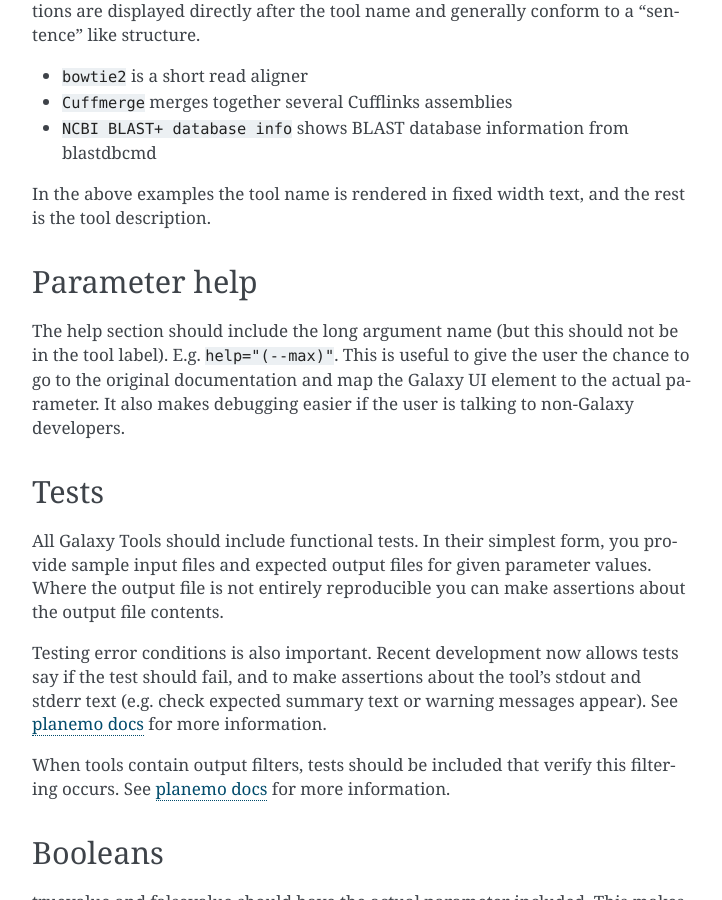
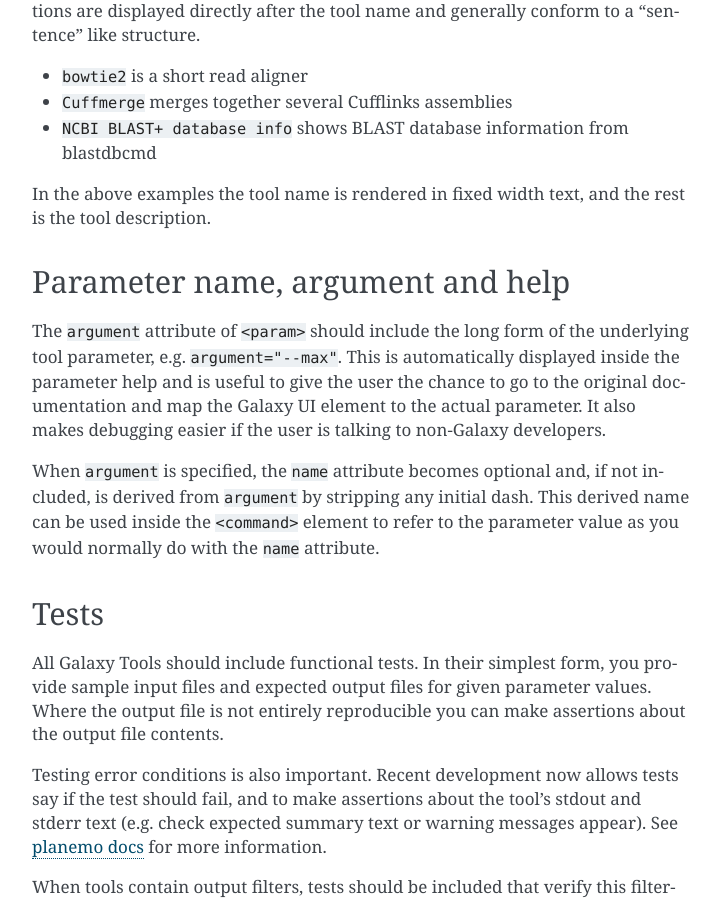
Before and after one commit to galaxy-iuc/standards, a Sphinx documentation site: the page built from docs/best_practices/tool_xml.rst, in a window 1280 px wide and 900 px high, scrolled down 1382 px. Shown: the whole window, without its empty margins (388-1110 px from the left). Built offline with Sphinx 7.4.7, drawn with Linux system fonts in a browser that asks for light colours; some of the changed text lies outside the part shown.

Commit message:
Use `argument` to specify underlying tool parameter
Explain that `name` becomes optional when `argument` is specified.

```diff
--- a/docs/best_practices/tool_xml.rst
+++ b/docs/best_practices/tool_xml.rst
@@ -72,14 +72,20 @@ a "sentence" like structure.
 In the above examples the tool name is rendered in fixed width text, and the
 rest is the tool description.
 
-Parameter help
---------------
+Parameter name, argument and help
+---------------------------------
 
-The help section should include the long argument name (but this should
-not be in the tool label). E.g. ``help="(--max)"``. This is useful to give
+The ``argument`` attribute of ``<param>`` should include the long form of the
+underlying tool parameter, e.g. ``argument="--max"``. This is automatically
+displayed inside the parameter help and is useful to give
 the user the chance to go to the original documentation and map the
 Galaxy UI element to the actual parameter. It also makes debugging
 easier if the user is talking to non-Galaxy developers.
+
+When ``argument`` is specified, the ``name`` attribute becomes optional and, if
+not included, is derived from ``argument`` by stripping any initial dash. This
+derived name can be used inside the ``<command>`` element to refer to the
+parameter value as you would normally do with the ``name`` attribute.
 
 Tests
 -----
```
